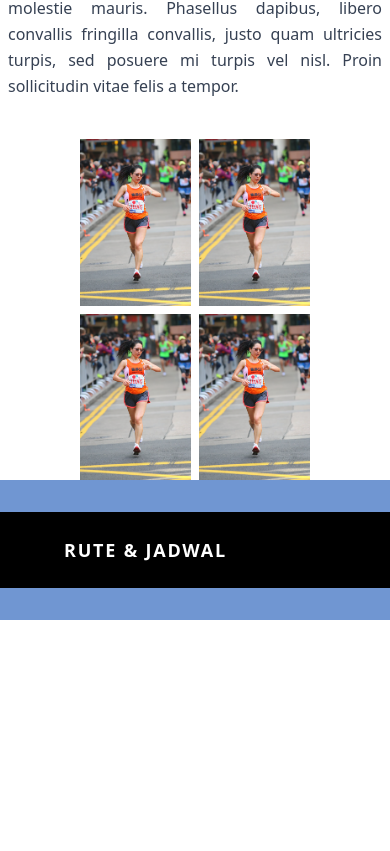
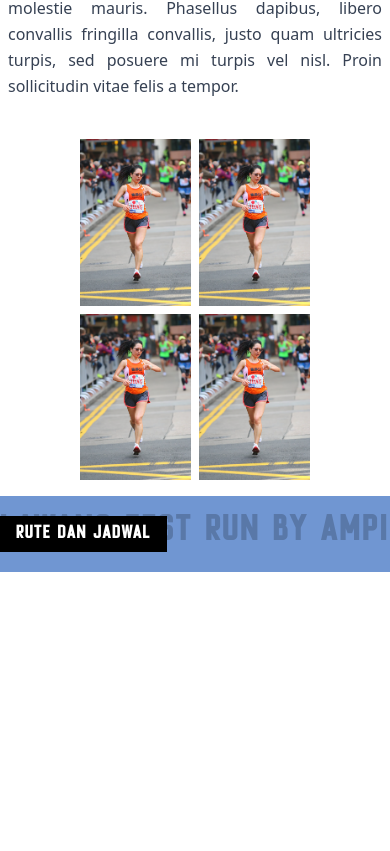
Before and after one commit to aldinpramudya/lawangfestrunbyampi-project, a React (Vite) app: page / in a window 390 px wide. Shown: the part 1433-2284 px from the top of the page. Built offline with nearby package versions, Linux system fonts and the light colour scheme.

Commit message:
fixing : Section Header fix mobile view, and event fix mobile view

```diff
--- a/src/App.tsx
+++ b/src/App.tsx
@@ -14,12 +14,14 @@ function App() {
   return (
     <div className='min-h-screen overflow-hidden'>
       <Navbar />
-      <Home />
-      <Event />
-      <RouteSchedule />
-      <Registration />
-      <TechnicalInstruction/>
-      <Contact/>
+      <main>
+        <Home />
+        <Event />
+        <RouteSchedule />
+        <Registration />
+        <TechnicalInstruction />
+        <Contact />
+      </main>
     </div>
   )
 }
--- /dev/null
+++ b/src/components/Footer.tsx
@@ -0,0 +1,7 @@
+export default function Footer(){
+    return(
+        <footer>
+
+        </footer>
+    )
+}
--- a/src/components/SectionHeader.tsx
+++ b/src/components/SectionHeader.tsx
@@ -7,17 +7,15 @@ interface SectionHeaderProps {
 
 export default function SectionHeader({ title, bgColor = "blue1" }: SectionHeaderProps) {
     return (
-        <section className='w-full py-8 flex-itemx-center justify-center' style={{ backgroundColor: colors[bgColor] }}>
-            <h1 className="absolute text-[6vw] md:text-[4vw] font-bold text-black/20 uppercase tracking-widest text-center">
+        <section className='font-cheapsman w-full py-5 md:py-10 flex items-center relative' style={{ backgroundColor: colors[bgColor] }}>
+            <h1 className="absolute text-[9vw] md:text-[5vw] font-bold text-black/20 uppercase tracking-widest text-center pb-1 md:pb-3">
                 lawang fest run by ampi
             </h1>
             {/* Box Hitam */}
-            <div className="relative bg-black text-white px-8 py-3">
-                <div className="relative bg-black text-white px-8 py-3">
-                    <h2 className="text-lg md:text-xl font-bold tracking-widest uppercase">
-                        {title}
-                    </h2>
-                </div>
+            <div className="relative bg-black text-white px-4 py-1 md:px-8 md:py-3">
+                <h2 className="text-lg md:text-xl font-bold tracking-widest uppercase">
+                    {title}
+                </h2>
             </div>
         </section>
     )
--- a/src/pages/Event.tsx
+++ b/src/pages/Event.tsx
@@ -27,7 +27,7 @@ export default function Event() {
                     {/* Konten Kiri End */}
 
                     {/* Konten Kanan */}
-                    <div className="grid grid-cols-2 gap-2 md:pt-35 px-20">
+                    <div className="grid grid-cols-2 gap-2 md:pt-35 px-20 pb-4">
                         <img src="/images/running-photos.png" alt="Running Photos" className="w-[250px]" />
                         <img src="/images/running-photos.png" alt="Running Photos" className="w-[250px]" />
                         <img src="/images/running-photos.png" alt="Running Photos" className="w-[250px]" />
--- a/src/pages/RouteSchedule.tsx
+++ b/src/pages/RouteSchedule.tsx
@@ -4,7 +4,7 @@ export default function RouteSchedule() {
     return (
         <section id="rute">
             <div className="min-h-screen bg-white">
-                <SectionHeader title="Rute & Jadwal" bgColor="blue4" />
+                <SectionHeader title="Rute dan Jadwal" bgColor="blue4" />
             </div>
         </section>
     )
```
